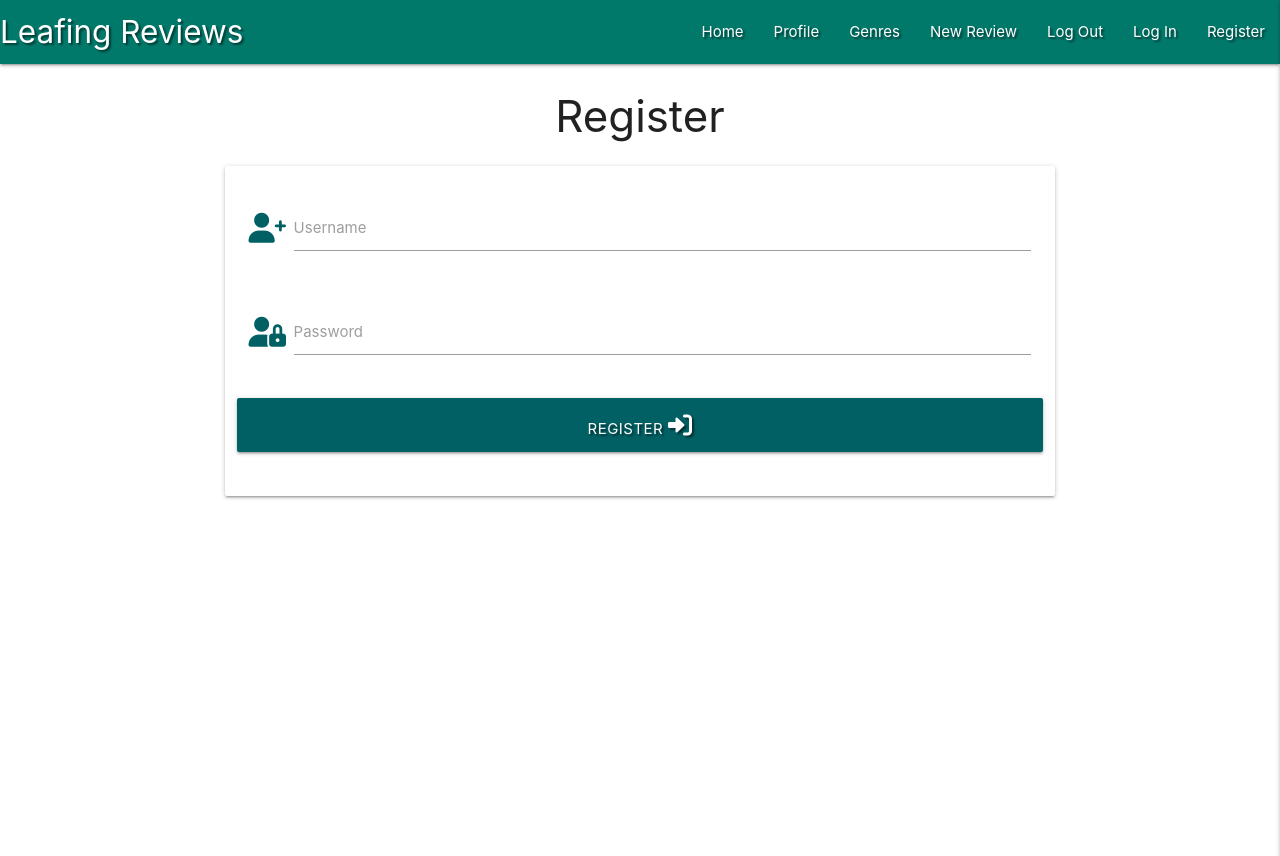
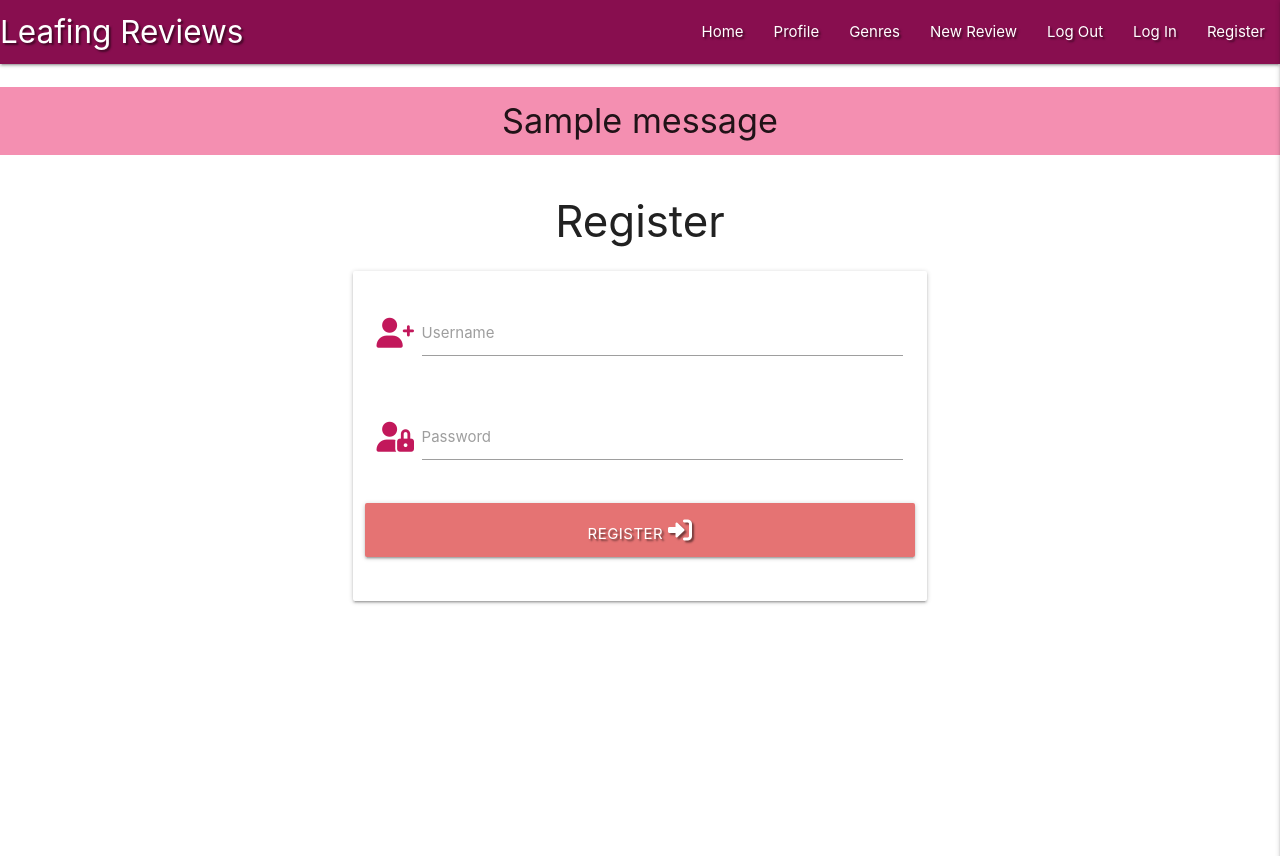
Before and after one commit to pablo1793/mp3-leafing-review-site, a Flask app: page /register in a window 1280 px wide. Shown: the top 856 px of the page. Run offline with Flask 2, Linux system fonts and the light colour scheme; one stand-in notice (Sample message) is shown; some libraries are stand-ins or nearby versions.

Commit message:
Add Register functionality

```diff
--- a/app.py
+++ b/app.py
@@ -27,6 +27,24 @@ def get_reviews():
 
 @app.route("/register", methods=["GET", "POST"])
 def register():
+    if request.method == "POST":
+        # check if username already exists in db
+        existing_user = mongo.db.users.find_one(
+            {"username": request.form.get("username").lower()})
+
+        if existing_user:
+            flash("Username already exists")
+            return redirect(url_for("register"))
+
+        register = {
+            "username": request.form.get("username").lower(),
+            "password": generate_password_hash(request.form.get("password"))
+        }
+        mongo.db.users.insert_one(register)
+
+        # put the new user into 'session' cookie
+        session["user"] = request.form.get("username").lower()
+        flash("Registration Successful")
     return render_template("register.html")
 
 
--- a/static/css/style.css
+++ b/static/css/style.css
@@ -1,3 +1,7 @@
 .text-shadow {
     text-shadow: 2px 2px 2px rgba(0, 0, 0, 0.5);
 }
+
+.flashes h4 {
+    line-height: 2;
+}
--- a/templates/base.html
+++ b/templates/base.html
@@ -16,7 +16,7 @@
 <body>
     <!-- top navbar -->
     <header>
-        <nav class="nav-extended text-shadow teal darken-2">
+        <nav class="nav-extended text-shadow pink darken-4">
             <div class="nav-wrapper">
                 <a href="{{ url_for('get_reviews') }}" class="brand-logo">Leafing Reviews</a>
                 <a href="#" data-target="mobile-demo" class="sidenav-trigger right"><i class="fas fa-bars"></i></a>
@@ -35,7 +35,7 @@
         <!-- mobile sidenav -->
         <ul class="sidenav" id="mobile-demo">
             <li>
-                <h4 class="center-align cyan-text text-darken-4">Leafing Reviews</h4>
+                <h4 class="center-align red-text text-darken-4">Leafing Reviews</h4>
             </li>
             <li><a href="{{ url_for('get_reviews') }}">Home</a></li>
             <li><a href="#">Profile</a></li>
@@ -47,8 +47,23 @@
         </ul>
     </header>
 
-    {% block content %}
-    {% endblock %}
+    <section>
+        <!-- flash messages -->
+        {% with messages = get_flashed_messages() %}
+        {% if messages %}
+        {% for message in messages %}
+        <div class="row flashes">
+            <h4 class="pink lighten-3 center-align">{{ message }}</h4>
+        </div>
+        {% endfor %}
+        {% endif %}
+        {% endwith %}
+    </section>
+
+    <main class="container">
+        {% block content %}
+        {% endblock %}
+    </main>
 
     <script src="https://code.jquery.com/jquery-3.6.0.min.js" integrity="sha256-/xUj+3OJU5yExlq6GSYGSHk7tPXikynS7ogEvDej/m4=" crossorigin="anonymous"></script>
     <script src="https://cdnjs.cloudflare.com/ajax/libs/materialize/1.0.0/js/materialize.min.js"></script>
--- a/templates/register.html
+++ b/templates/register.html
@@ -8,22 +8,22 @@
             <!-- username -->
             <div class="row">
                 <div class="input-field col s12">
-                    <i class="fas fa-user-plus prefix cyan-text text-darken-4"></i>
-                    <input id="username" name="username" type="text" class="validate">
+                    <i class="fas fa-user-plus prefix pink-text text-darken-2"></i>
+                    <input id="username" name="username" type="text" minlength="5" maxlength="15" pattern="^[a-zA-Z0-9]{5,15}$" class="validate" required>
                     <label for="username">Username</label>
                 </div>
             </div>
             <!-- password-->
             <div class="row">
                 <div class="input-field col s12">
-                    <i class="fas fa-user-lock prefix cyan-text text-darken-4"></i>
-                    <input id="password" name="password" type="password" class="validate">
+                    <i class="fas fa-user-lock prefix pink-text text-darken-2"></i>
+                    <input id="password" name="password" type="password" minlength="5" maxlength="15" pattern="^[a-zA-Z0-9]{5,15}$" class="validate" required>
                     <label for="password">Password</label>
                 </div>
             </div>
             <!-- register -->
             <div class="row">
-                <button type="submit" class="col s12 btn-large cyan darken-4 text-shadow">
+                <button type="submit" class="col s12 btn-large red lighten-2 text-shadow">
                     Register <i class="fas fa-sign-in-alt"></i>
                 </button>
             </div>
```
